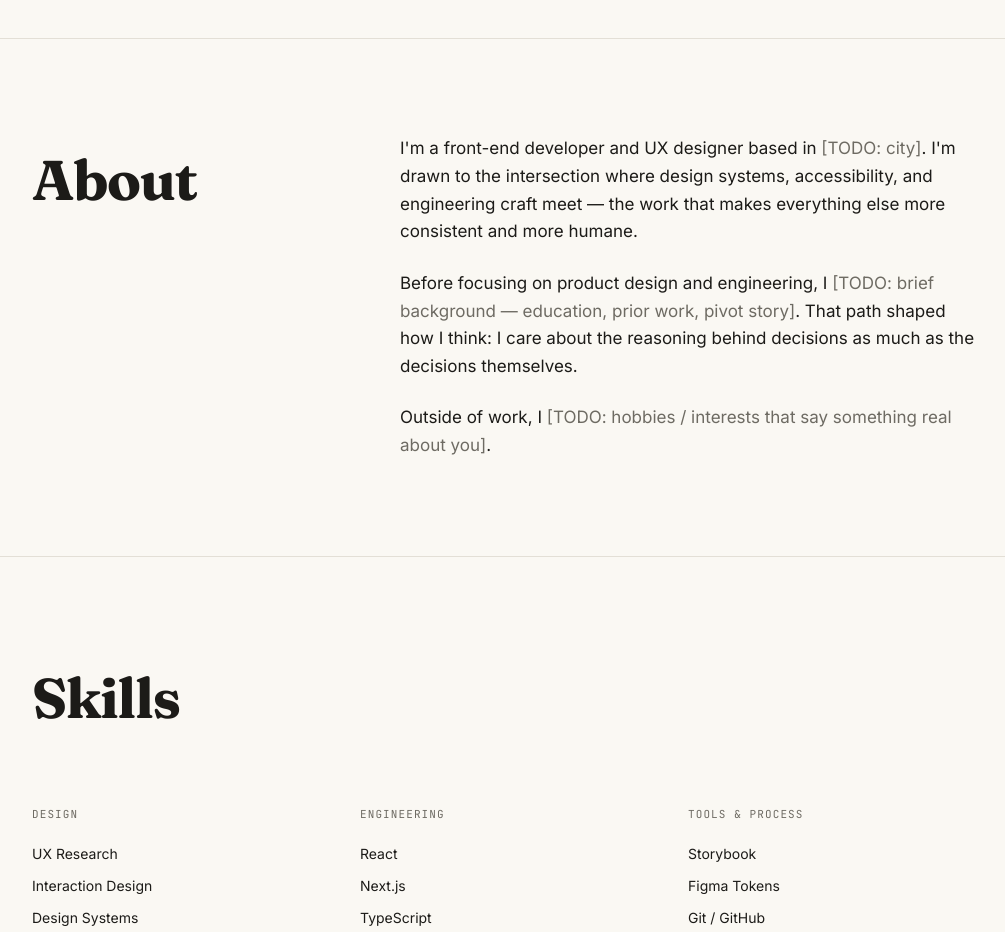
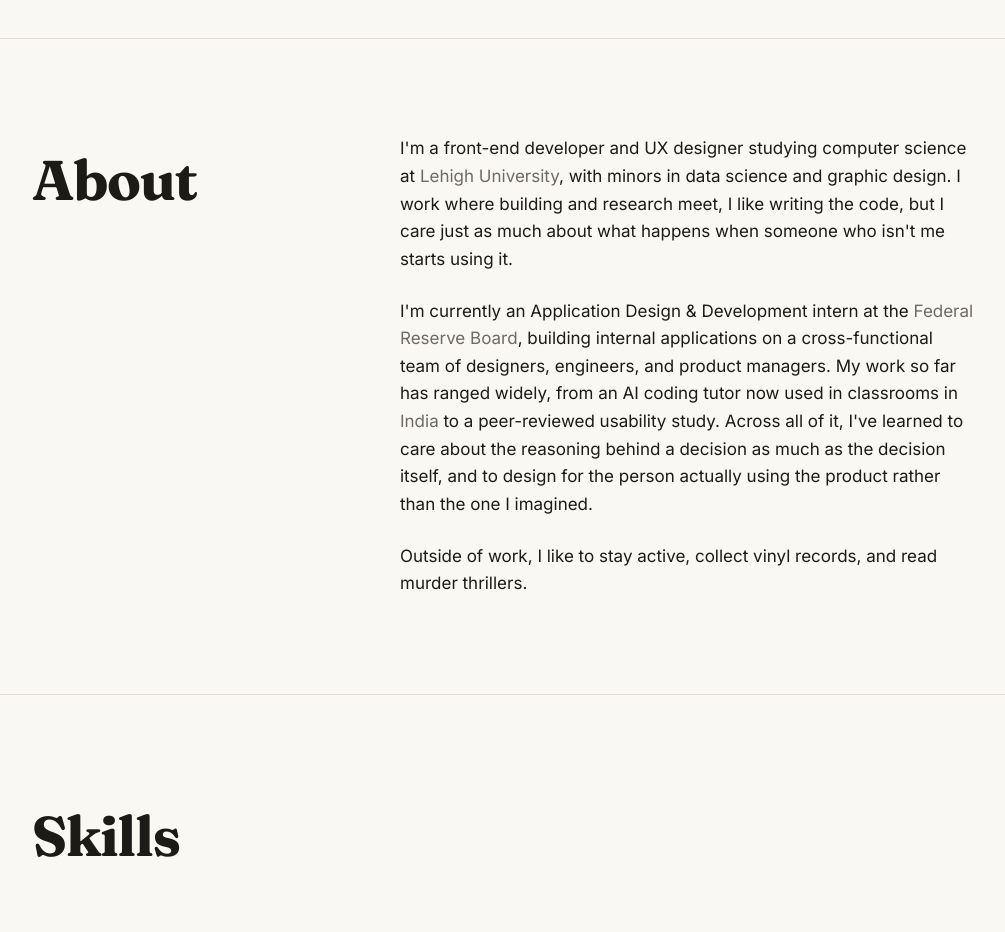
Before and after one commit to jog228/jolie-goldstein-portfolio, a Next.js app: page / in a window 1280 px wide. Shown: the part 2560-3492 px from the top of the page, without its empty margins (136-1141 px from the left). Built offline with nearby package versions, Linux system fonts and the light colour scheme.

Commit message:
about me update

```diff
--- a/components/sections/About.tsx
+++ b/components/sections/About.tsx
@@ -18,23 +18,26 @@ export function About() {
 
           <ScrollReveal delay={0.1}>
             <div className="space-y-6 text-[1.0625rem] leading-relaxed text-ink">
-              {/* TODO: Replace with your bio — aim for 2–3 short paragraphs */}
+              {}
               <p>
-                I'm a front-end developer and UX designer based in{' '}
-                <span className="text-muted">[TODO: city]</span>. I'm drawn to
-                the intersection where design systems, accessibility, and
-                engineering craft meet — the work that makes everything else
-                more consistent and more humane.
+                I'm a front-end developer and UX designer studying computer science at{' '}
+                <span className="text-muted">Lehigh University</span>, with minors in data
+                science and graphic design. I work where building and research meet, I like
+                writing the code, but I care just as much about what happens when someone who
+                isn't me starts using it.
               </p>
               <p>
-                Before focusing on product design and engineering, I{' '}
-                <span className="text-muted">[TODO: brief background — education, prior work, pivot story]</span>.
-                That path shaped how I think: I care about the reasoning behind
-                decisions as much as the decisions themselves.
+                I'm currently an Application Design & Development intern at the{' '}
+                <span className="text-muted">Federal Reserve Board</span>, building internal
+                applications on a cross-functional team of designers, engineers, and product
+                managers. My work so far has ranged widely, from an AI coding tutor now used
+                in classrooms in <span className="text-muted">India</span> to a peer-reviewed
+                usability study. Across all of it, I've learned to care about the reasoning
+                behind a decision as much as the decision itself, and to design for the person
+                actually using the product rather than the one I imagined.
               </p>
               <p>
-                Outside of work, I{' '}
-                <span className="text-muted">[TODO: hobbies / interests that say something real about you]</span>.
+                Outside of work, I like to stay active, collect vinyl records, and read murder thrillers.
               </p>
             </div>
           </ScrollReveal>
```
